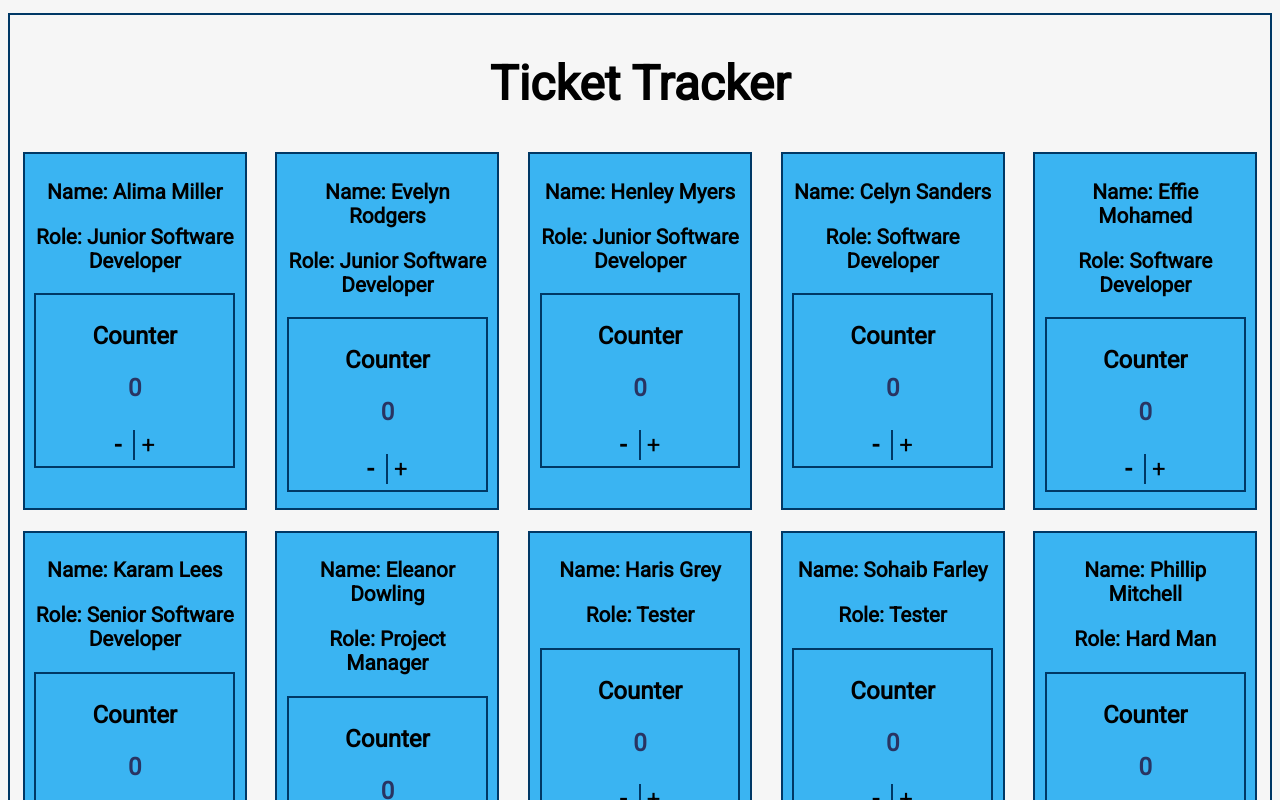
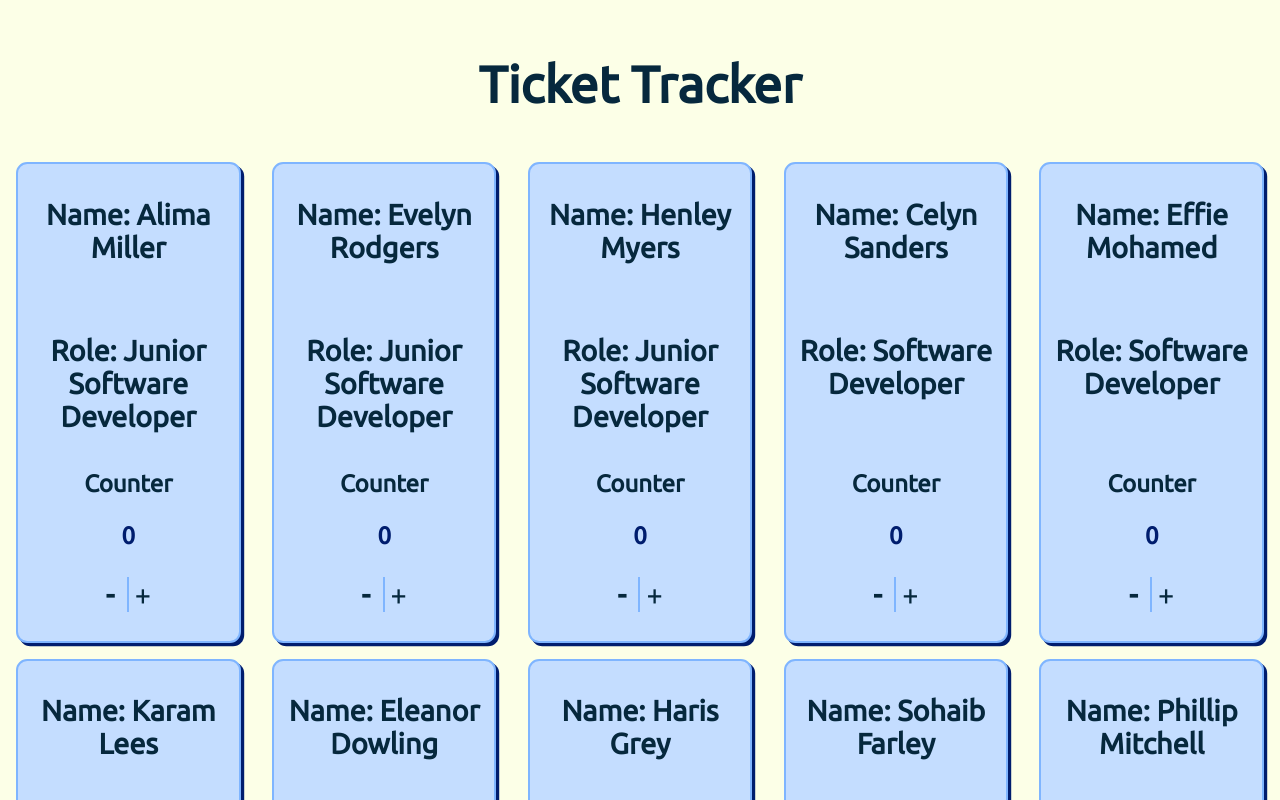
Before and after one commit to chriskokc/ticket-tracker, a React (Create React App) app: page / in a window 1280 px wide. Shown: the top 800 px of the page. Built offline with nearby package versions, Linux system fonts and the light colour scheme.

Commit message:
applied new set of colours and resized card dimension.

```diff
--- a/public/index.html
+++ b/public/index.html
@@ -24,7 +24,7 @@
       work correctly both with client-side routing and a non-root public URL.
       Learn how to configure a non-root public URL by running `npm run build`.
     -->
-    <title>React App</title>
+    <title>Ticket Tracker</title>
   </head>
   <body>
     <noscript>You need to enable JavaScript to run this app.</noscript>
--- a/src/App.jsx
+++ b/src/App.jsx
@@ -1,11 +1,11 @@
 import "./App.scss";
-import TickerTracker from "./components/TicketTracker/TicketTracker";
+import TicketTracker from "./components/TicketTracker/TicketTracker";
 
 const App = () => {
 
   return (
     <main>
-      <TickerTracker />
+      <TicketTracker />
     </main>
   );
 };
--- a/src/App.scss
+++ b/src/App.scss
@@ -5,5 +5,4 @@ main {
     text-align: center;
     background-color: $background-color;
     padding: 0.5rem;
-    height: 100vh;
 }
--- a/src/assets/_base.scss
+++ b/src/assets/_base.scss
@@ -1,7 +1,8 @@
 @use "./variables" as *;
-@import url('https://fonts.googleapis.com/css2?family=Roboto&display=swap');
+@import url('https://fonts.googleapis.com/css2?family=Ubuntu&display=swap');
 
 * {
     font-family: $main-font;
     box-sizing: border-box;
+    color: $text-color;
 }
--- a/src/assets/_variables.scss
+++ b/src/assets/_variables.scss
@@ -1,6 +1,7 @@
-$background-color: #F6F6F6;
-$border-color: #003865;
-$card-color: #3AB4F2;
-$counter-color: #293462;
+$background-color: #FCFFE7;
+$border-color: #7FB5FF;
+$card-color: #C4DDFF;
+$counter-color: #001D6E;
+$text-color: #06283D;
 
-$main-font: 'Roboto', sans-serif;
+$main-font: 'Ubuntu', sans-serif;
--- a/src/components/Button/Button.scss
+++ b/src/components/Button/Button.scss
@@ -4,6 +4,7 @@
 .button {
     background-color: $card-color;
     margin: 0.2rem;
+    font-size: 1.5rem;
 
     &__primary {
         border-color: $border-color;
@@ -14,10 +15,14 @@
         border: none;
         font-weight: bold;
     }
+
+    &:hover {
+        cursor: pointer;
+    }
 }
 
 @media screen and (min-width: 768px) {
     .button {
-        font-size: 1.5rem;
+        font-size: 1.8rem;
     }
 }
--- a/src/components/Card/Card.scss
+++ b/src/components/Card/Card.scss
@@ -3,26 +3,26 @@
 
 .card {
     border: $border-color solid 2px;
+    box-shadow: 0.2rem 0.2rem 0 $counter-color;
+    border-radius: 0.7rem;
     background-color: $card-color;
-    margin: 0.5rem 0.3rem;
-    padding: 0.2rem 0.6rem 0.6rem;
-    width: 29%;
+    display: grid;
+    grid-template-rows: repeat(3, 30%);
+    padding: 0.3rem 1rem 1rem;
+    width: 47%;
 
     &__content {
-        font-size: 1rem;
-        text-align: left;
+        font-size: 1.5rem;
     }
 }
 
 @media screen and (min-width: 768px) {
     .card {
         padding: 0.3rem 0.6rem 1rem;
-        text-align: center;
         width: 18%;
 
         &__content {
-            font-size: 1.3rem;
-            text-align: center;
+            font-size: 1.8rem;
         }
     }
 }
--- a/src/components/Counter/Counter.scss
+++ b/src/components/Counter/Counter.scss
@@ -2,15 +2,14 @@
 @use "../../assets/variables" as *;
 
 .counter {
-    border: $border-color solid 2px;
     padding: 0.2rem 0.3rem;
 
     &__title {
-        font-size: 1rem;
+        font-size: 1.5rem;
     }
 
     &__value {
-        font-size: 1rem;
+        font-size: 1.5rem;
         color: $counter-color;
     }
 }
@@ -23,7 +22,6 @@
 
         &__value {
             font-size: 1.5rem;
-
         }
     }
 }
--- a/src/components/TicketTracker/TicketTracker.scss
+++ b/src/components/TicketTracker/TicketTracker.scss
@@ -2,19 +2,20 @@
 @use "../../assets/variables" as *;
 
 .ticker-tracker {
-    border: $border-color 2px solid;
     margin: 0.3rem auto 0;
     padding: 0.5rem;
 
     .big-title {
         width: 100%;
+        font-size: 3rem;
+        margin-bottom: 3rem;
     }
 
     &__container {
         display: flex;
         justify-content: space-between;
         flex-wrap: wrap;
-        gap: 0.3rem;
+        gap: 1rem;
     }
 
 }
@@ -24,7 +25,7 @@
         padding: 0.5rem auto;
 
         .big-title {
-            font-size: 3rem;
+            font-size: 3.2rem;
         }
     }
 
```
